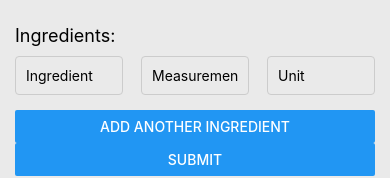
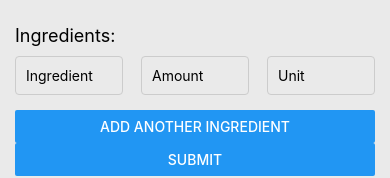
Before and after one commit to Sianah/CookBookProject4.0, a React Native app: screen /AddRecipe in a window 390 px wide. Shown: the part 271-449 px from the top of the page. Built offline with nearby package versions, Linux system fonts and the light colour scheme; what react-native-calendars would draw is missing.

Commit message:
Changed measurement to Amount

```diff
--- a/AddRecipeScreen.js
+++ b/AddRecipeScreen.js
@@ -58,7 +58,7 @@ export default function AddRecipeScreen({ navigation }) {
             value={ingredient.measurement}
             onChangeText={(value) => handleIngredientChange(idx, 'measurement', value)}
             style={styles.ingredientInput}
-            placeholder="Measurement"
+            placeholder="Amount"
             keyboardType="numeric"
           />
           <TextInput
```
